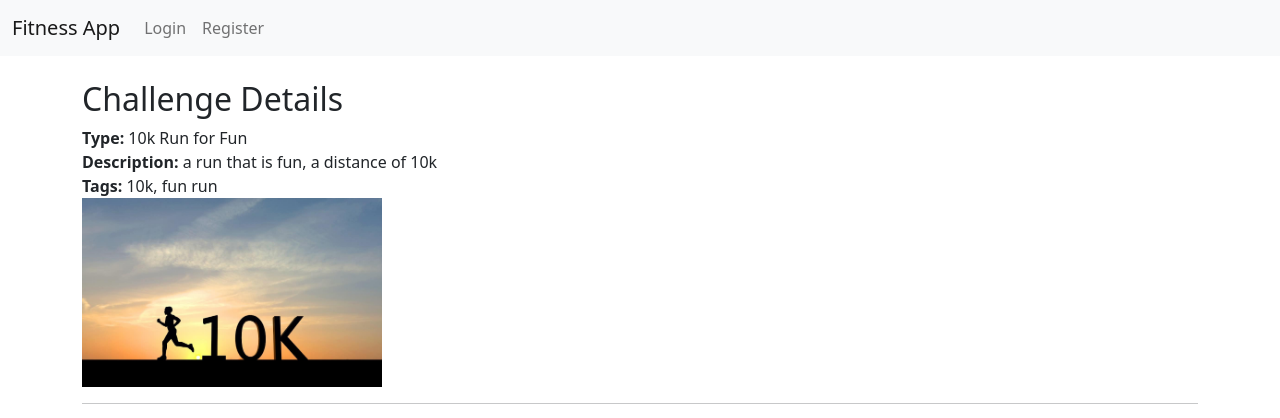
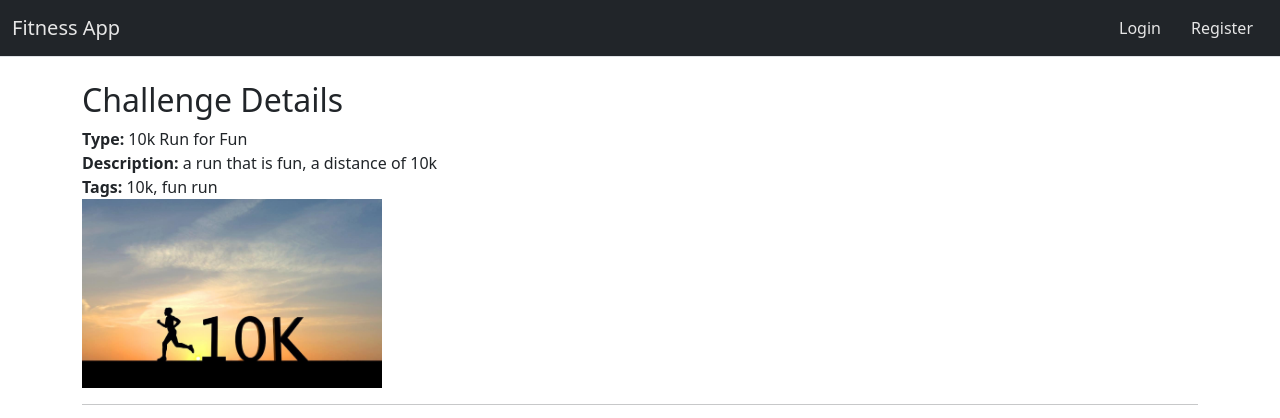
Before and after one commit to MrEricB/CS-467-Capstone-Fitness-App, a Flask app: page /1 in a window 1280 px wide. Shown: the top 418 px of the page. Run offline with Flask 3, Linux system fonts and the light colour scheme; data comes from the database, SQL or seed files in the repository.

Commit message:
Incorporated navbar css and js into updated main file structure.

```diff
--- /dev/null
+++ b/static/css/navbar.css
@@ -0,0 +1,27 @@
+/* navbar active status indicator referenced from
+    https://www.youtube.com/watch?v=JznsjrC3TOg */
+    .navbar a {
+      color: #e6e6e6;
+    }
+
+    .navbar .nav-item .nav-link {
+      padding: 5px 15px;
+      position: relative;
+    }
+
+    .navbar .nav-item .nav-link::before {
+      content: '';
+      position: absolute;
+      left: 0;
+      right: 0;
+      bottom: 0;
+      height: 1px;
+      background-color: #e6e6e6;
+      transition: all 0.5s ease;
+      transform: scale(0);
+    }
+
+    .navbar .nav-item .nav-link.active::before,
+    .navbar .nav-item .nav-link:hover::before {
+      transform: scale(1);
+    }
--- /dev/null
+++ b/static/js/navbar.js
@@ -0,0 +1,12 @@
+// Active class JS referenced from https://www.youtube.com/watch?v=ThSaI0kuez8
+// Switches the active class to the current nav-link page
+const navLinks = document.querySelectorAll('.nav-link');
+const windowPathName = window.location.pathname;
+
+navLinks.forEach(navLinks => {
+  const linkPathName = new URL(navLinks.href).pathname;
+
+  if ((windowPathName === linkPathName)) {
+    navLinks.classList.add('active');
+  }
+})
--- a/templates/layout.html
+++ b/templates/layout.html
@@ -4,12 +4,13 @@
     <meta charset="utf-8">
     <meta name="viewport" content="width=device-width, initial-scale=1">
     <title>Fitness App</title>
+
+    <!-- Bootstrap -->
     <link href="https://cdn.jsdelivr.net/npm/bootstrap@5.0.0-beta3/dist/css/bootstrap.min.css" rel="stylesheet">
-
-
 
     <!-- Web App Manifest -->
     <link rel="manifest" href="{{ url_for('static', filename='manifest.json') }}">
+    <link rel="stylesheet" href="{{url_for('static', filename='css/navbar.css')}}">
 
     <!-- Register Service Worker -->
     <script>
@@ -22,13 +23,18 @@
 
   </head>
   <body>
-    <nav class="navbar navbar-expand-lg navbar-light bg-light">
+    <nav class="navbar navbar-expand-lg bg-dark border-bottom border-body" data-bs-theme="dark">
       <div class="container-fluid">
         <a class="navbar-brand" href="{{ url_for('challenge_bp.index') }}">Fitness App</a>
-        <div class="collapse navbar-collapse">
-          <ul class="navbar-nav me-auto mb-2 mb-lg-0">
+        <button class="navbar-toggler" type="button" data-bs-toggle="collapse"
+                data-bs-target="#navbarNav" aria-controls="navbarNav"
+                aria-expanded="false" aria-label="Toggle navigation">
+          <span class="navbar-toggler-icon"></span>
+        </button>
+        <div class="collapse navbar-collapse justify-content-end" id="navbarNav">
+          <ul class="navbar-nav mb-2 mb-lg-0">
             {% if session.get('user_id') %}
-              <li class="nav-item"><a class="nav-link" href="{{ url_for('challenge_bp.create_challenge') }}">Create Challenge</a></li>
+              <li class="nav-item"><a class="nav-link" aria-current="page" href="{{ url_for('challenge_bp.create_challenge') }}">Create Challenge</a></li>
               <li class="nav-item"><a class="nav-link" href="{{ url_for('user_bp.favorites') }}">Favorites</a></li>
               <!-- move below to a link on each challenge since it is the challenges wall of fame -->
               <li class="nav-item"><a class="nav-link" href="{{ url_for('challenge_bp.wall_of_fame') }}">Wall of Fame</a></li>
@@ -37,12 +43,9 @@
               <li class="nav-item"><a class="nav-link" href="{{ url_for('user_bp.login') }}">Login</a></li>
               <li class="nav-item"><a class="nav-link" href="{{ url_for('user_bp.register') }}">Register</a></li>
             {% endif %}
-
             <li class="nav-item">
               <button id="install-btn" class="btn btn-primary" style="display: none;">Install App</button>
             </li>
-
-
           </ul>
         </div>
       </div>
@@ -57,7 +60,11 @@
       {% endwith %}
       {% block content %}{% endblock %}
     </div>
-
+    <!-- Bootstrap and Javascript -->
+    <script src="https://code.jquery.com/jquery-3.7.1.min.js" integrity="sha256-/JqT3SQfawRcv/BIHPThkBvs0OEvtFFmqPF/lYI/Cxo=" crossorigin="anonymous"></script>
+    <script src="https://cdn.jsdelivr.net/npm/@popperjs/core@2.11.8/dist/umd/popper.min.js" integrity="sha384-I7E8VVD/ismYTF4hNIPjVp/Zjvgyol6VFvRkX/vR+Vc4jQkC+hVqc2pM8ODewa9r" crossorigin="anonymous"></script>
+    <script src="https://cdn.jsdelivr.net/npm/bootstrap@5.3.3/dist/js/bootstrap.min.js" integrity="sha384-0pUGZvbkm6XF6gxjEnlmuGrJXVbNuzT9qBBavbLwCsOGabYfZo0T0to5eqruptLy" crossorigin="anonymous"></script>
     <script src="{{ url_for('static', filename='js/install.js') }}"></script>
+    <script src="/static/js/navbar.js"></script>
   </body>
 </html>
```
